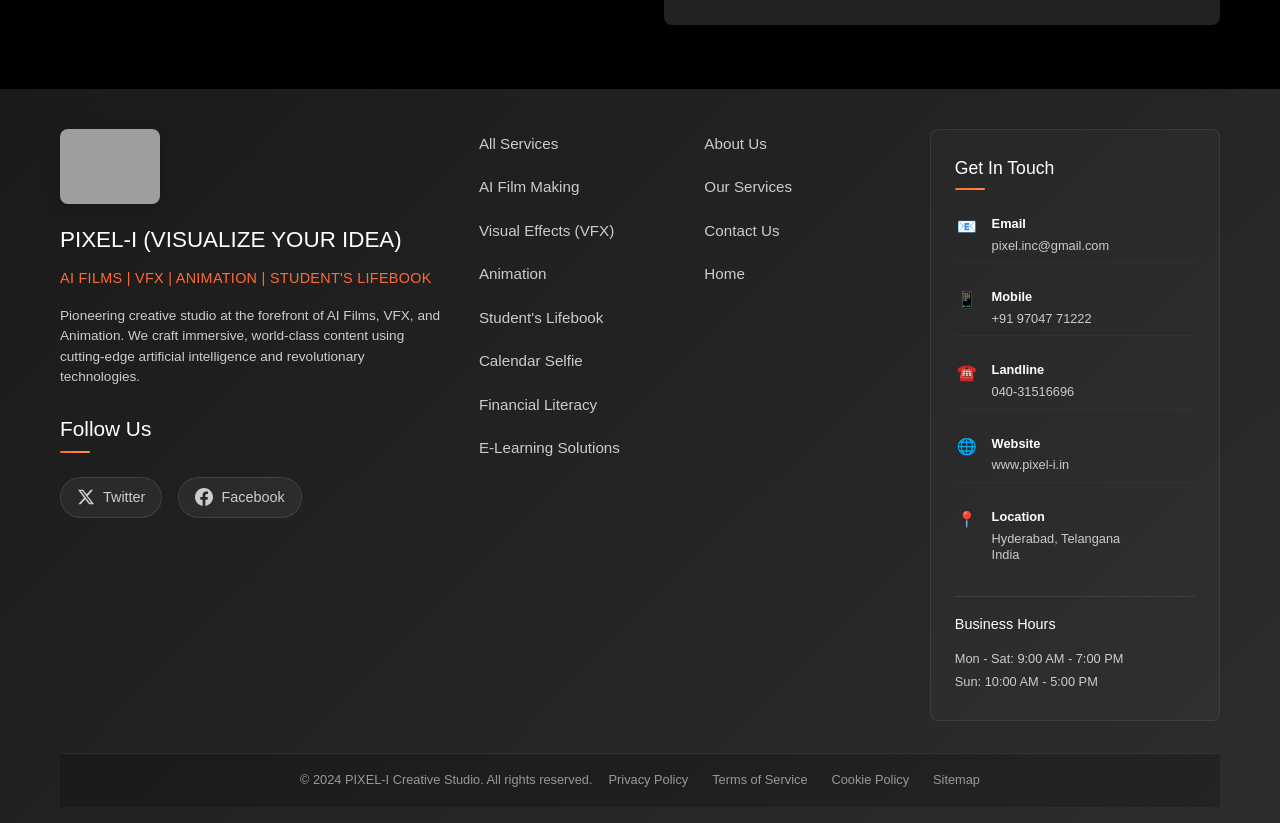
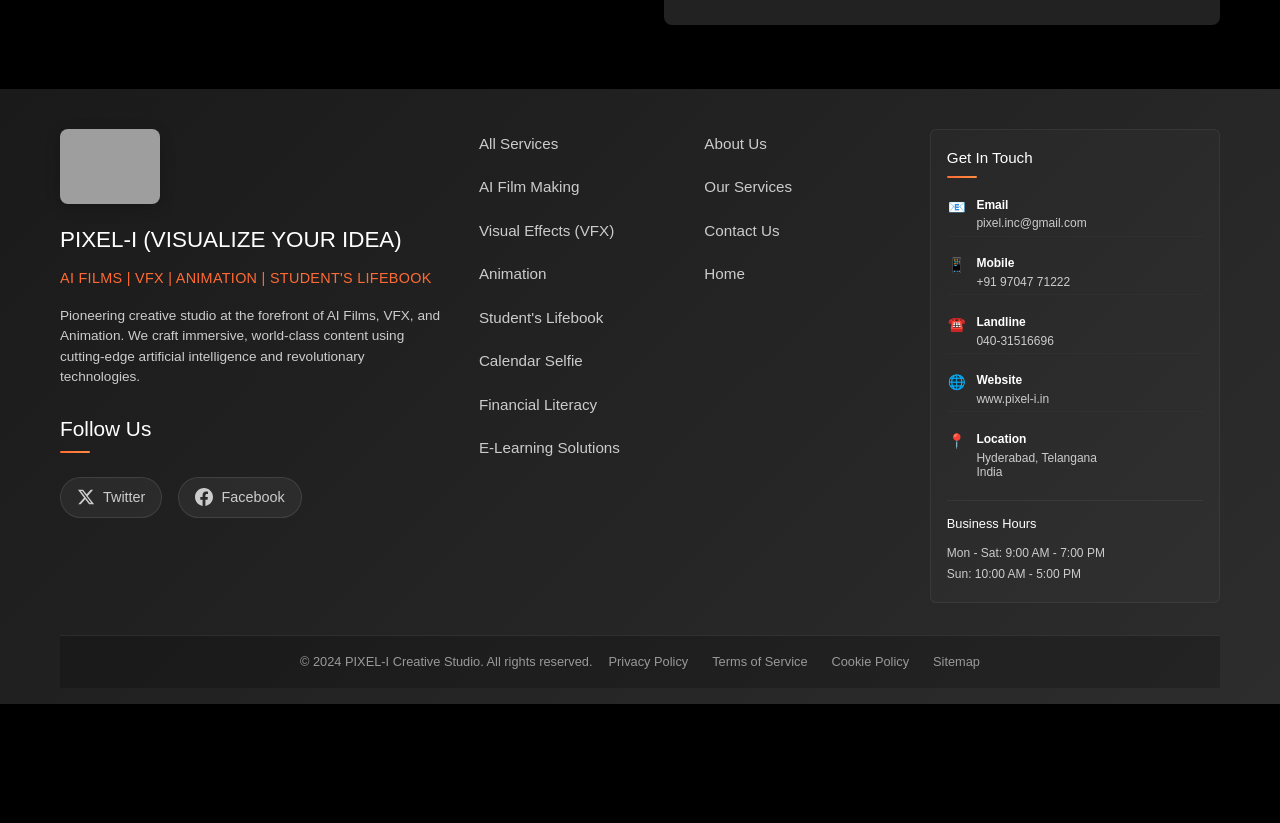
Before and after one commit to octaleadsprivatelimited-cloud/sample, a React (Create React App) app: page /contact in a window 1280 px wide. Shown: the part 1300-2123 px from the top of the page. After the commit the page ends 2004 px from the top, so only its background shows below. Built offline with nearby package versions, Linux system fonts and the light colour scheme; grey boxes are pictures that could not be loaded; the HTML template or start-up script is replaced by a standard one.

Commit message:
Make Get In Touch section even smaller: Further reduce padding, font sizes, and spacing for ultra-compact layout

```diff
--- a/src/index.css
+++ b/src/index.css
@@ -1959,29 +1959,29 @@ body {
 
 .mega-footer .contact-section {
   background: rgba(255, 255, 255, 0.02);
-  padding: 1.5rem;
-  border-radius: 8px;
-  border: 1px solid rgba(255, 255, 255, 0.08);
+  padding: 1rem;
+  border-radius: 6px;
+  border: 1px solid rgba(255, 255, 255, 0.06);
 }
 
 .mega-footer .contact-section h4 {
   color: #ffffff;
-  font-size: 1.1rem;
+  font-size: 0.95rem;
+  margin-bottom: 0.8rem;
+  font-weight: 500;
+}
+
+.mega-footer .contact-info {
   margin-bottom: 1rem;
-  font-weight: 500;
-}
-
-.mega-footer .contact-info {
-  margin-bottom: 1.5rem;
 }
 
 .mega-footer .contact-item {
   display: flex;
   align-items: flex-start;
-  gap: 0.8rem;
-  margin-bottom: 1rem;
-  padding: 0.5rem 0;
-  border-bottom: 1px solid rgba(255, 255, 255, 0.03);
+  gap: 0.6rem;
+  margin-bottom: 0.8rem;
+  padding: 0.3rem 0;
+  border-bottom: 1px solid rgba(255, 255, 255, 0.02);
 }
 
 .mega-footer .contact-item:last-child {
@@ -1990,42 +1990,42 @@ body {
 }
 
 .mega-footer .contact-icon {
-  font-size: 1rem;
-  min-width: 24px;
+  font-size: 0.9rem;
+  min-width: 20px;
   text-align: center;
 }
 
 .mega-footer .contact-item strong {
   color: #ffffff;
-  font-size: 0.8rem;
+  font-size: 0.75rem;
   font-weight: 600;
   display: block;
-  margin-bottom: 0.2rem;
+  margin-bottom: 0.1rem;
 }
 
 .mega-footer .contact-item p {
   color: #cccccc;
-  font-size: 0.8rem;
+  font-size: 0.75rem;
   margin: 0;
-  line-height: 1.3;
+  line-height: 1.2;
 }
 
 .mega-footer .business-hours {
-  padding-top: 1rem;
-  border-top: 1px solid rgba(255, 255, 255, 0.08);
+  padding-top: 0.8rem;
+  border-top: 1px solid rgba(255, 255, 255, 0.05);
 }
 
 .mega-footer .business-hours h5 {
   color: #ffffff;
-  font-size: 0.9rem;
-  margin-bottom: 0.8rem;
+  font-size: 0.8rem;
+  margin-bottom: 0.6rem;
   font-weight: 500;
 }
 
 .mega-footer .business-hours p {
   color: #cccccc;
-  font-size: 0.8rem;
-  margin: 0.2rem 0;
+  font-size: 0.75rem;
+  margin: 0.1rem 0;
 }
 
 .mega-footer .footer-bottom {
@@ -2178,7 +2178,7 @@ body {
   }
 
   .mega-footer .contact-section {
-    padding: 1.2rem;
+    padding: 1rem;
   }
 }
 
```
